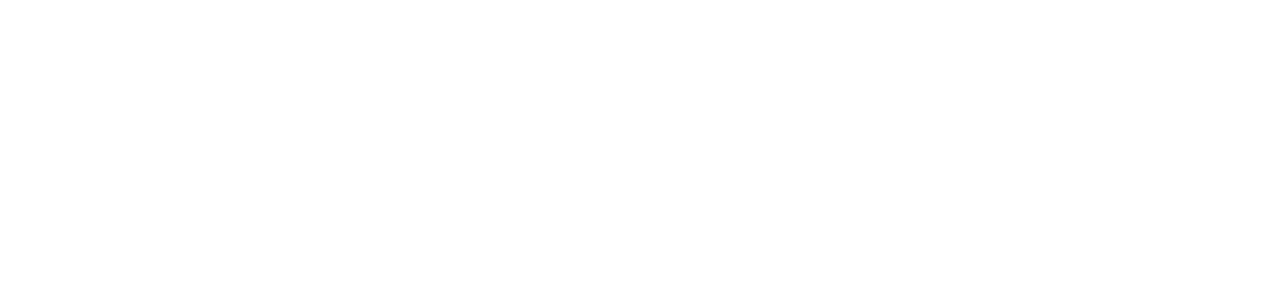
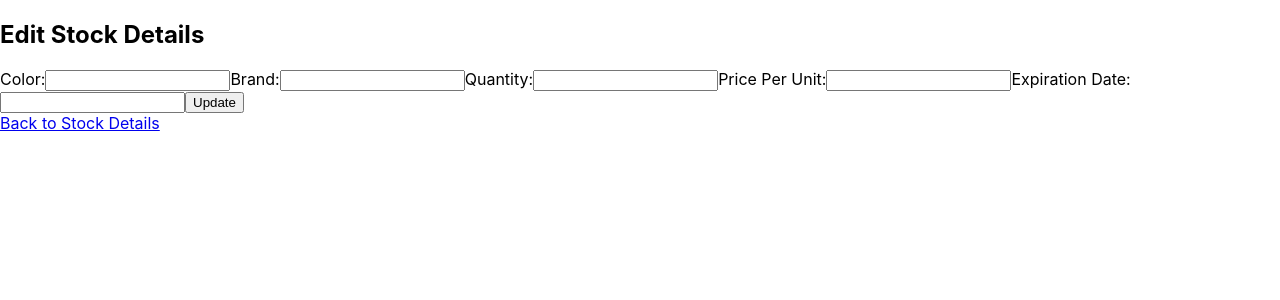
Before and after one commit to Rajandeep56/stockstatusFE, a React (Create React App) app: page /stock/1/edit in a window 1280 px wide. Before the commit this address had no page. Shown: the top 300 px of the page. Built offline with nearby package versions, Linux system fonts and the light colour scheme; no server answers.

Commit message:
Updated Actions with temp auth token

```diff
--- a/src/App.jsx
+++ b/src/App.jsx
@@ -1,6 +1,8 @@
 import React from 'react';
 import { BrowserRouter as Router, Routes, Route } from 'react-router-dom';
 import Stock from './pages/Stock/Stock';
+import StockDetails from './components/StockDetails';
+import EditStockDetails from './components/editStock';
 import './App.css';
 
 function App() {
@@ -8,6 +10,8 @@ function App() {
     <Router>
       <Routes>
         <Route path="/stock" element={<Stock />} />
+        <Route path="/stock/:id" element={<StockDetails />} />
+        <Route path="/stock/:id/edit" element={<EditStockDetails />} />
       </Routes>
     </Router>
   );
--- /dev/null
+++ b/src/components/StockDetails.jsx
@@ -0,0 +1,46 @@
+import React, { useState, useEffect } from 'react';
+import axios from 'axios';
+import { useParams } from 'react-router-dom';
+import { Link } from 'react-router-dom';
+
+
+const StockDetails = () => {
+    const [itemDetails, setItemDetails] = useState({
+        color: '',
+        brand: '',
+        quantity: '',
+        price_per_unit: '',
+        expiration_date: ''
+    });
+
+    const { id } = useParams();
+
+    useEffect(() => {
+        fetchData(id);
+    }, [id]);
+    const token = 'eyJhbGciOiJIUzI1NiIsInR5cCI6IkpXVCJ9.eyJ1c2VybmFtZSI6ImphbmUiLCJpYXQiOjE3MTEzMTMxNTR9.bY2mHQa-e_lltaGtfc_8Cgs9S2EM5yFy9_p4_6vUkIQ';
+    const auth = { headers: {Authorization: `Bearer ${token}`}}
+    const fetchData = async (paramId) => {
+        try {
+            const response = await axios.get(`http://localhost:8088/api/list/${paramId}`,auth);
+            const currentItem = response.data;
+            setItemDetails(currentItem);
+        } catch (error) {
+            console.error('Error fetching item details:', error);
+        }
+    };
+
+    return (
+        <div>
+            <h2>Stock Details</h2>
+            <p>Color: {itemDetails.color}</p>
+            <p>Brand: {itemDetails.brand}</p>
+            <p>Quantity: {itemDetails.quantity}</p>
+            <p>Price Per Unit: {itemDetails.price_per_unit}</p>
+            <p>Expiration Date: {itemDetails.expiration_date}</p>
+            <Link to={`/stock/${id}/edit`}>Edit</Link>
+        </div>
+    );
+};
+
+export default StockDetails;
--- a/src/components/StockList.jsx
+++ b/src/components/StockList.jsx
@@ -1,6 +1,8 @@
 import axios from 'axios';
 import React from 'react';
 import { useState, useEffect } from 'react';
+import { Link } from 'react-router-dom';
+
 const StockList = () => {
     const [stockList, setStockList] = useState([]);
     //temp setup for auth
@@ -19,10 +21,10 @@ const StockList = () => {
             <h1>Stock List</h1>
             <ul>
                 {stockList.map(item => (
-                    <li key={item.id}>{item.brand} {item.price_per_unit} {item.expiration_date} {item.quantity}</li>
-
+                    <li key={item.id}>{item.color} {item.quantity} <Link to={`/stock/${item.id}`}>Details</Link> </li>
                 ))}
             </ul>
+
         </div>
     );
 };
--- /dev/null
+++ b/src/components/editStock.jsx
@@ -0,0 +1,81 @@
+import React, { useState, useEffect } from 'react';
+import { useParams, Link } from 'react-router-dom';
+import axios from 'axios';
+
+const EditStockDetails = () => {
+    const { id } = useParams();
+    const [itemDetails, setItemDetails] = useState({
+        color: '',
+        brand: '',
+        quantity: '',
+        price_per_unit: '',
+        expiration_date: ''
+    });
+    const [updateClicked, setUpdateClicked] = useState(false);
+    const token = 'eyJhbGciOiJIUzI1NiIsInR5cCI6IkpXVCJ9.eyJ1c2VybmFtZSI6ImphbmUiLCJpYXQiOjE3MTEzMTMxNTR9.bY2mHQa-e_lltaGtfc_8Cgs9S2EM5yFy9_p4_6vUkIQ';
+    const auth = { headers: {Authorization: `Bearer ${token}`}}
+
+    useEffect(() => {
+        fetchData(id);
+    }, [id]);
+
+    const fetchData = async (paramid) => {
+        try {
+            const response = await axios.get(`http://localhost:8088/api/list/${paramid}`, auth);
+            const currentItem = response.data;
+            if (currentItem) {
+                setItemDetails(currentItem);
+            }
+        } catch (error) {
+            console.error('Error fetching item details:', error);
+        }
+    };
+
+    const handleInputChange = (e) => {
+        const { name, value } = e.target;
+        setItemDetails({ ...itemDetails, [name]: value });
+    };
+
+    const handleSubmit = async (e) => {
+        e.preventDefault();
+        try {
+            await axios.patch(`http://localhost:8088/api/list/${id}`, itemDetails, auth);
+            setUpdateClicked(true);
+        } catch (error) {
+            console.error('Error updating item details:', error);
+        }
+    };
+
+    return (
+        <div>
+            <h2>Edit Stock Details</h2>
+            <form onSubmit={handleSubmit}>
+                <label>
+                    Color:
+                    <input type="text" name="color" value={itemDetails.color} onChange={handleInputChange} />
+                </label>
+                <label>
+                    Brand:
+                    <input type="text" name="brand" value={itemDetails.brand} onChange={handleInputChange} />
+                </label>
+                <label>
+                    Quantity:
+                    <input type="text" name="quantity" value={itemDetails.quantity} onChange={handleInputChange} />
+                </label>
+                <label>
+                    Price Per Unit:
+                    <input type="text" name="price_per_unit" value={itemDetails.price_per_unit} onChange={handleInputChange} />
+                </label>
+                <label>
+                    Expiration Date:
+                    <input type="text" name="expiration_date" value={itemDetails.expiration_date} onChange={handleInputChange} />
+                </label>
+                <button type="submit">Update</button>
+            </form>
+            {updateClicked && <p>Item details updated successfully.</p>}
+            <Link to="/stock">Back to Stock Details</Link>
+        </div>
+    );
+};
+
+export default EditStockDetails;
```
